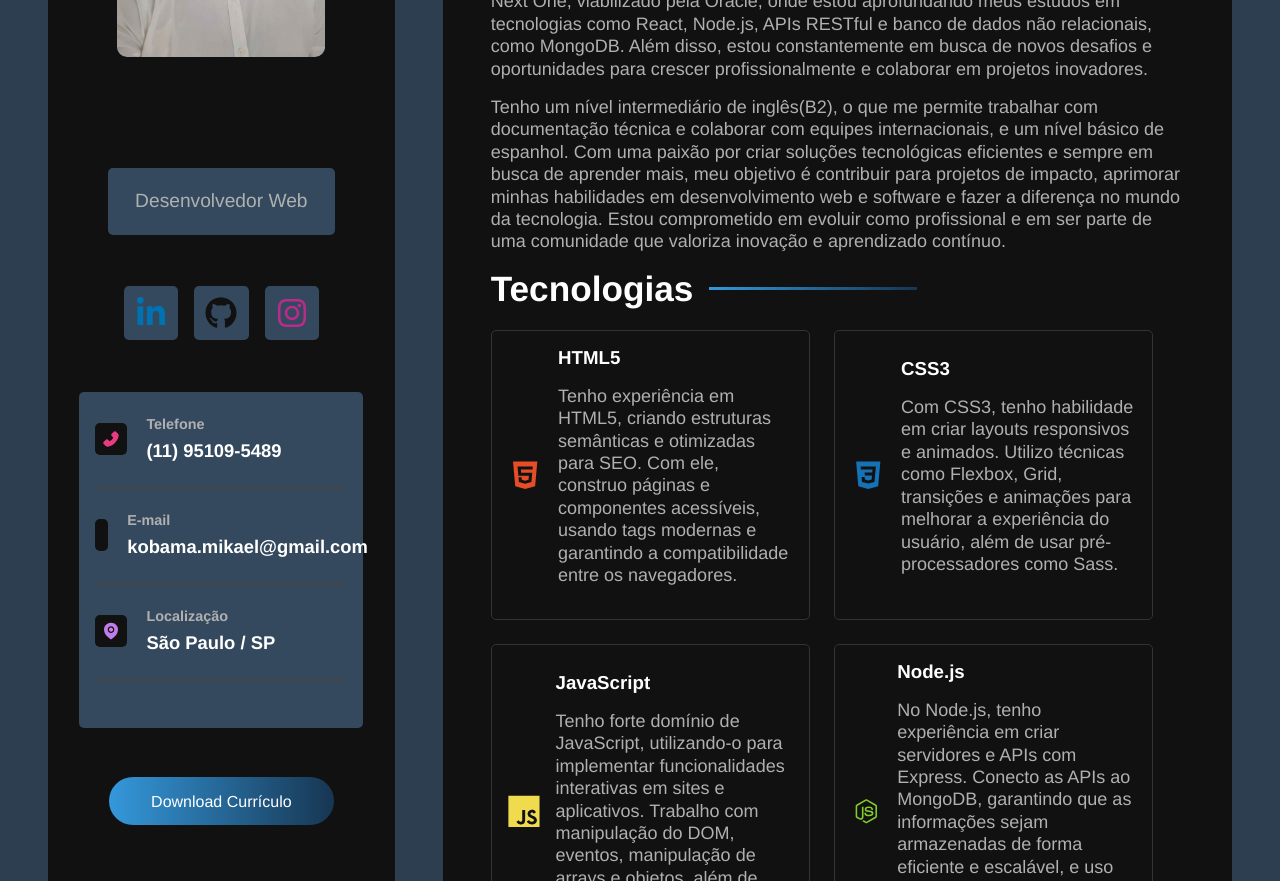
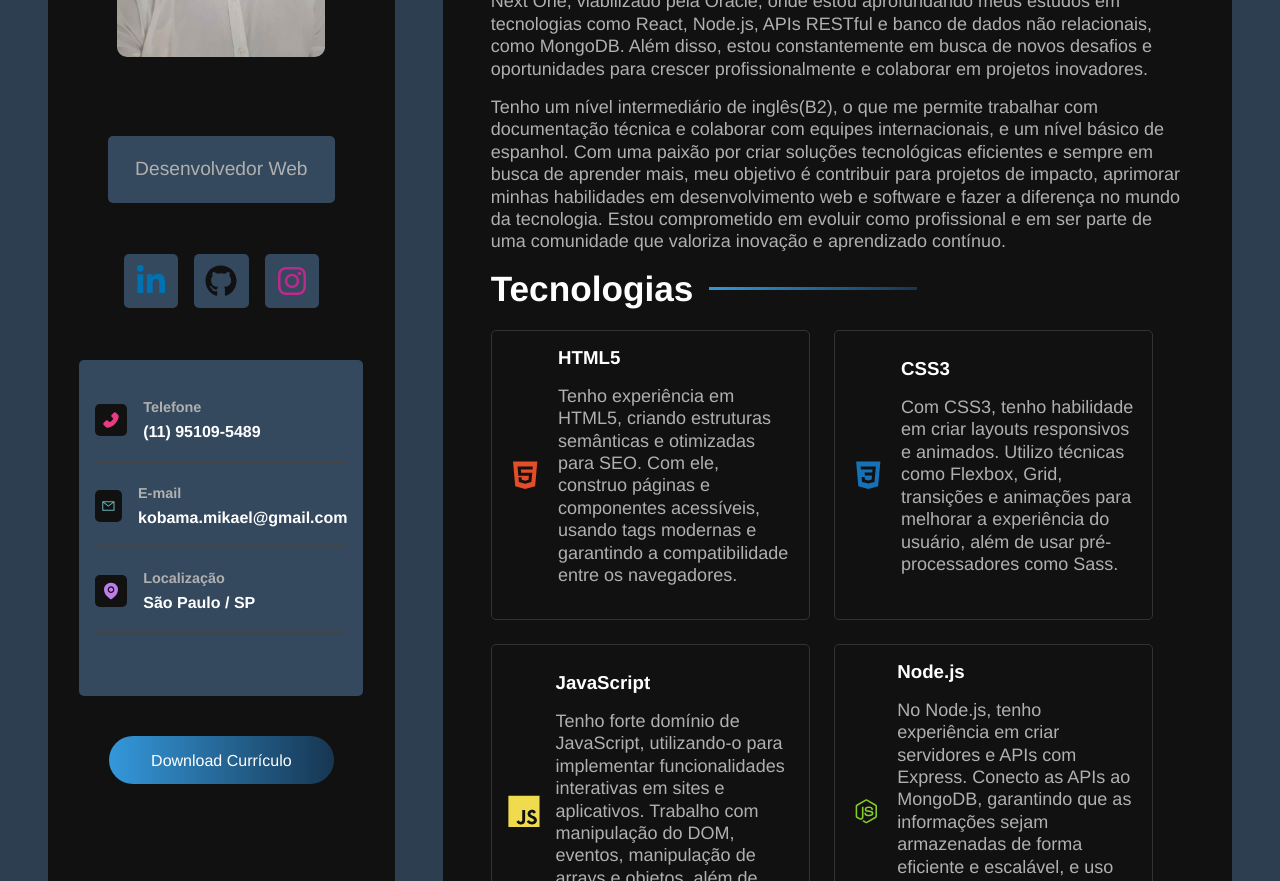
Before and after one commit to Mikael-Kobama/portfolio-react, a React (Vite) app: page / in a window 1280 px wide. Shown: the part 460-1341 px from the top of the page. Built offline with nearby package versions, Linux system fonts and the light colour scheme.

Commit message:
update 3.5.2 vercel

```diff
--- a/src/styles/components/informationcontainer.sass
+++ b/src/styles/components/informationcontainer.sass
@@ -6,7 +6,7 @@
   flex-direction: column
   background-color: variables.$bg-color-secondary
   padding: 1rem
-  margin-bottom: 1.9rem
+  margin-bottom: 1.3rem
   text-align: left
   width: 82%
   height: 16%
@@ -15,9 +15,9 @@
   .info-card
     @include mixins.center
     justify-content: start
-    gap: 1.2rem
-    font-size: 1.15rem
-    padding-bottom: 1.6rem
+    gap: 1rem
+    font-size: 1rem
+    padding-bottom: 1.2rem
     margin-bottom: 1.4rem
     border-bottom: 2px solid #444
     width: 100%
--- a/src/styles/components/sidebar.sass
+++ b/src/styles/components/sidebar.sass
@@ -26,7 +26,7 @@ img
   color: variables.$text-color-secondary
   background-color: variables.$bg-color-secondary
   border-radius: variables.$card-border-radius
-  margin-top: 20rem // Diminui a margem superior para deixar o título mais próximo da imagem
+  margin-top: 18rem // Diminui a margem superior para deixar o título mais próximo da imagem
   padding: 1.4rem 1.7rem
 
 .btn
```
